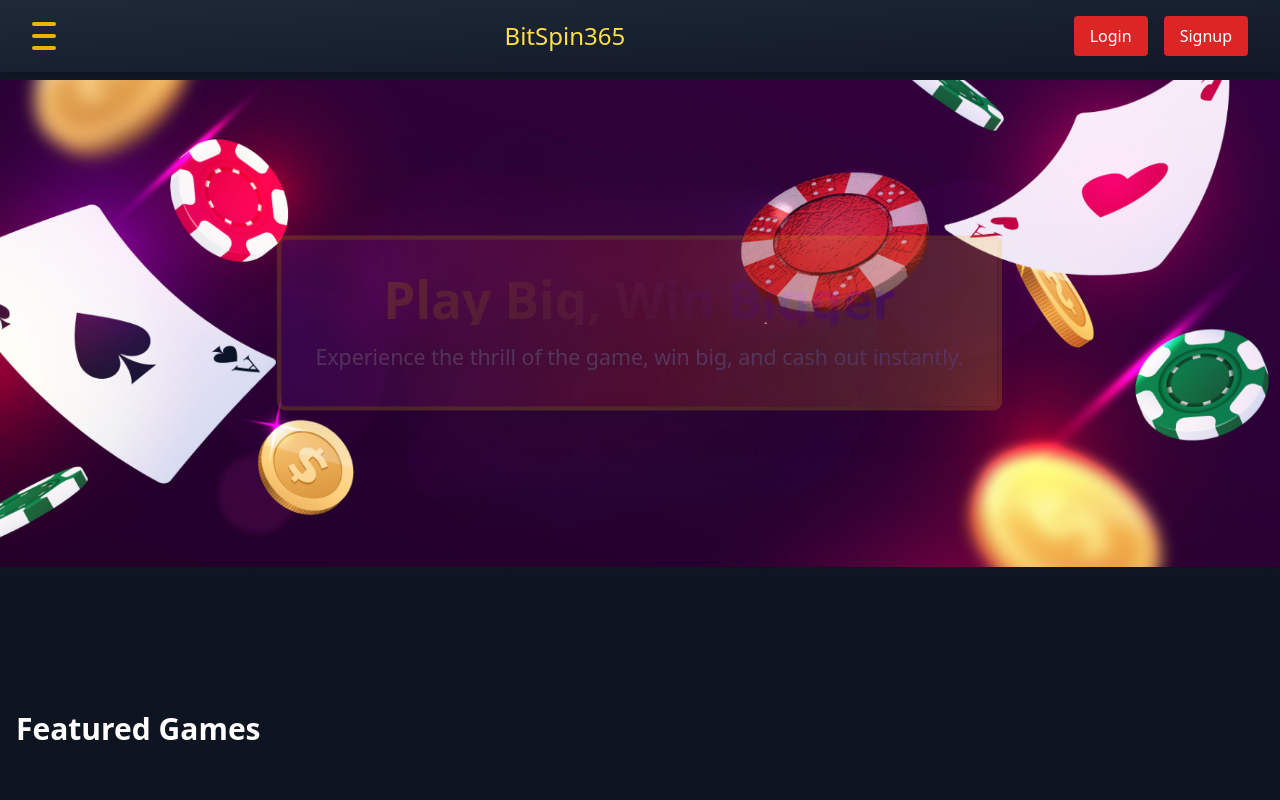
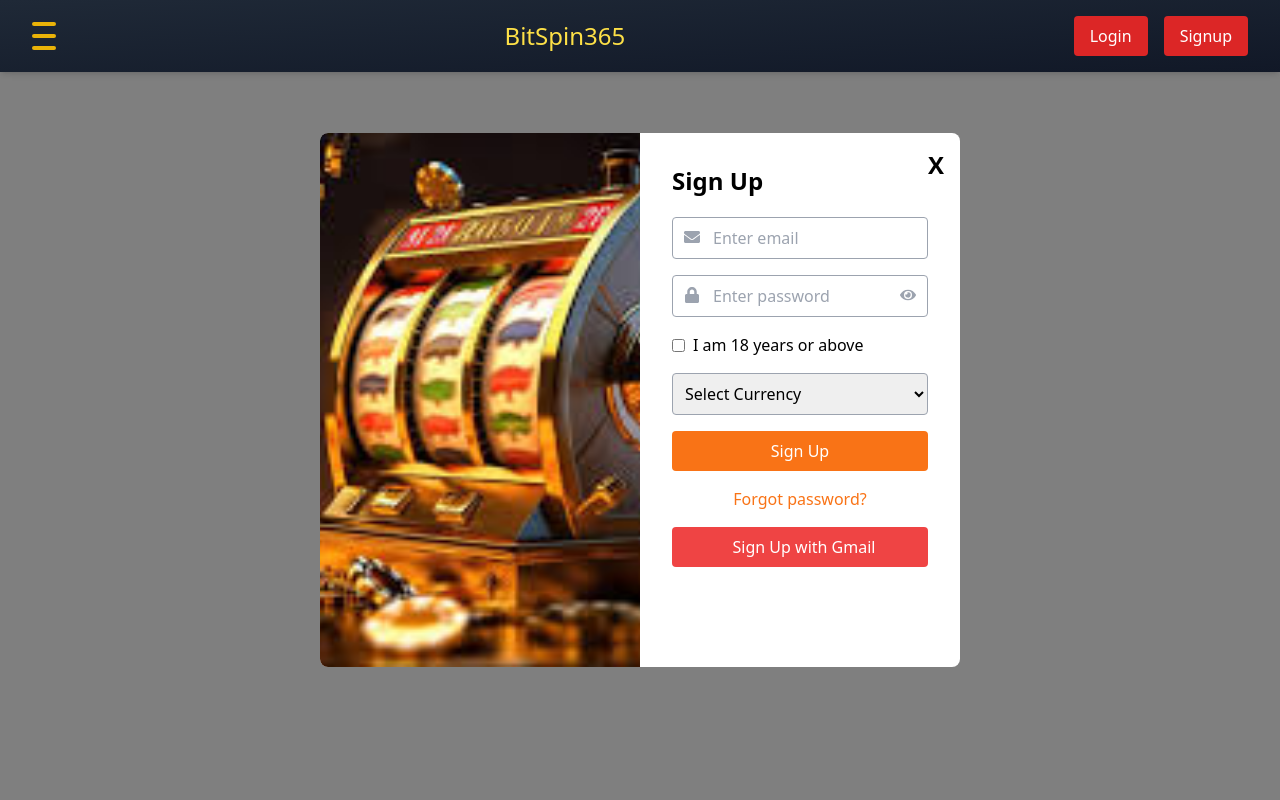
Before and after one commit to 1anshu-stack/bitSpin365, a React (Vite) app: page /signup in a window 1280 px wide. Shown: the top 800 px of the page. Built offline with nearby package versions, Linux system fonts and the light colour scheme.

Commit message:
added Routing features

```diff
--- a/package.json
+++ b/package.json
@@ -13,7 +13,8 @@
     "framer-motion": "^11.5.3",
     "react": "^18.3.1",
     "react-dom": "^18.3.1",
-    "react-icons": "^5.3.0"
+    "react-icons": "^5.3.0",
+    "react-router-dom": "^6.26.1"
   },
   "devDependencies": {
     "@eslint/js": "^9.9.0",
--- a/src/App.jsx
+++ b/src/App.jsx
@@ -1,14 +1,59 @@
 import React from 'react';
+import { BrowserRouter as Router, Route, Routes } from 'react-router-dom';
 import Header from './component/Header'; // Import the Header component
 import LandingPage from './component/LandingPage'; // Import the LandingPage component
+import Signup from './component/Signup'; // Import the Signup component
+import Login from './component/Login'; // Import the Login component
 
 function App() {
     return (
-        <div className="app">
-            <Header /> {/* Render the Header component */}
-            <LandingPage /> {/* Render the LandingPage component below the Header */}
-        </div>
+        <Router>
+            <div className="app">
+                <Header /> {/* Render the Header component */}
+                <Routes>
+                    <Route path="/" element={<LandingPage />} /> {/* Landing Page */}
+                    <Route path="/signup" element={<Signup />} /> {/* Signup Page */}
+                    <Route path="/login" element={<Login />} /> {/* Login Page */}
+                </Routes>
+            </div>
+        </Router>
     );
 }
 
 export default App;
+
+
+
+
+
+
+
+
+
+
+
+
+
+
+
+
+
+
+
+
+
+
+// import React from 'react';
+// import Header from './component/Header'; // Import the Header component
+// import LandingPage from './component/LandingPage'; // Import the LandingPage component
+//
+// function App() {
+//     return (
+//         <div className="app">
+//             <Header /> {/* Render the Header component */}
+//             <LandingPage /> {/* Render the LandingPage component below the Header */}
+//         </div>
+//     );
+// }
+//
+// export default App;
--- a/src/component/LandingPage.jsx
+++ b/src/component/LandingPage.jsx
@@ -26,9 +26,9 @@
                     <div className="flex max-w-screen-xl w-full relative">
                         <div className="flex-auto h-105 w-full">
                             <motion.img
-                                initial={{x: 100, opacity: 0}}
-                                animate={{x: 0, opacity: 1}}
-                                transition={{duration: 1, delay: 1.2}}
+//                                 initial={{x: 100, opacity: 0}}
+//                                 animate={{x: 0, opacity: 1}}
+//                                 transition={{duration: 1, delay: 1.2}}
                                 src={img}
                                 alt="image"
                                 className="w-full object-cover"
```
Also changed, not shown: 2 other files (tests, documents, lock files or other folders).
